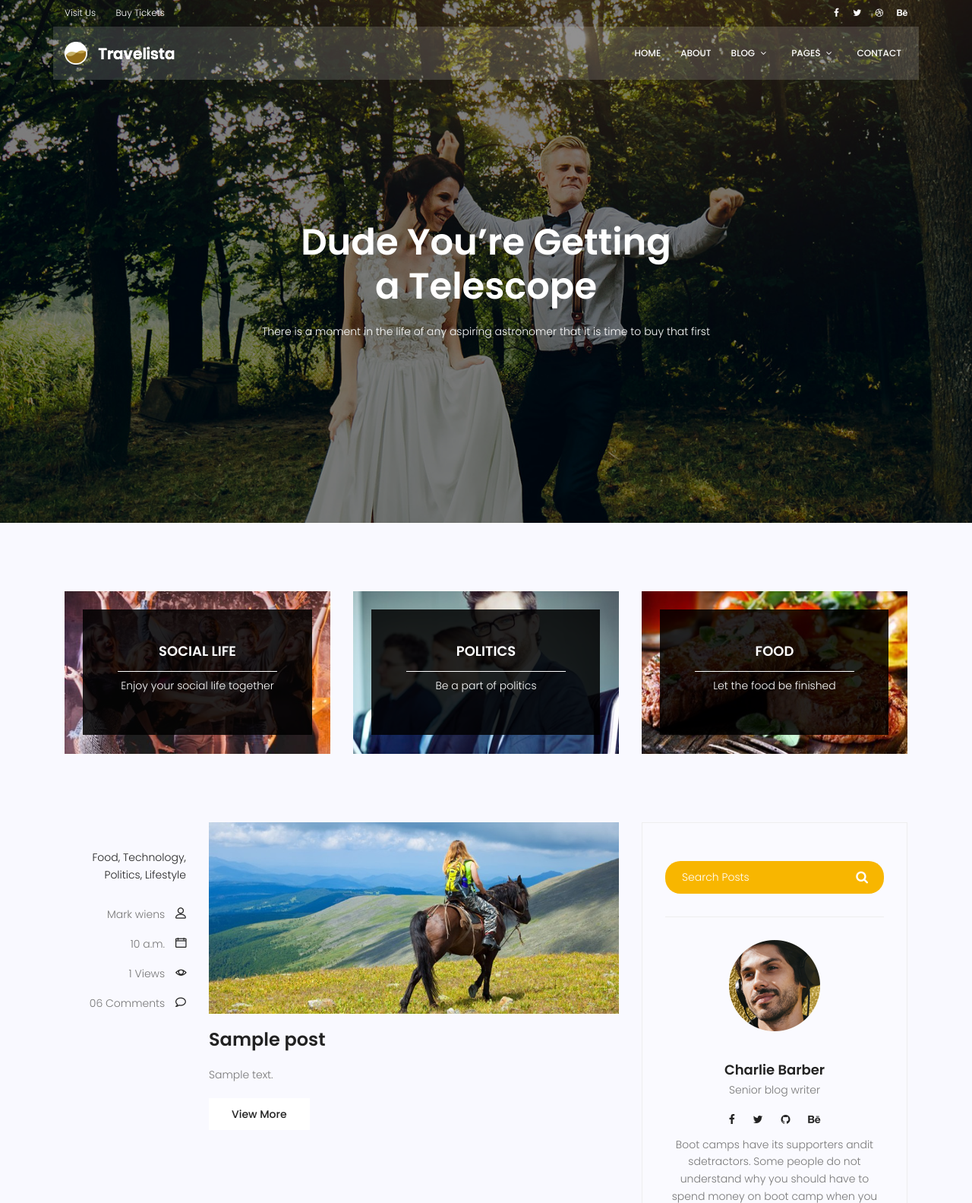
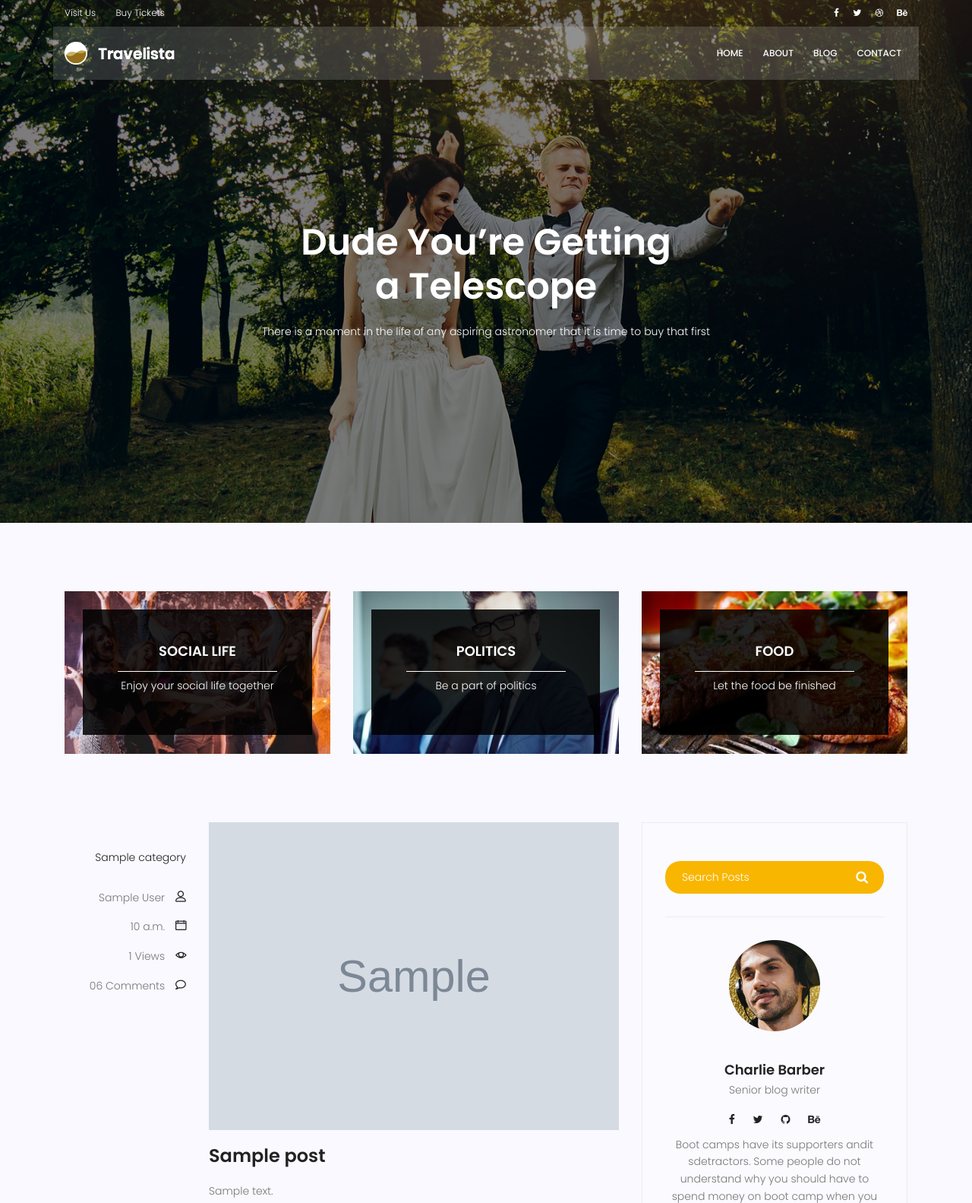
Before and after one commit to mahanomo/mysite, a Django app: page /blog/ in a window 1280 px wide. Shown: the top 1583 px of the page at 76% size. Run offline with Django 3.2, Linux system fonts and the light colour scheme; tables that the repository leaves empty hold one stand-in row (values such as "Sample post"); grey boxes marked "Sample" are stand-in pictures; some libraries are stand-ins or nearby versions.

Commit message:
i do something

```diff
--- a/blog/admin.py
+++ b/blog/admin.py
@@ -1,12 +1,12 @@
 from django.contrib import admin
-from blog.models import Post
+from blog.models import Post,Category
 
 # Register your models here.
 @admin.register(Post)
 class PostAdmin(admin.ModelAdmin):
-    list_display = ["title", "counted_view", "status", "published_date", "created_date"]
+    list_display = ["title", "author" ,"counted_view", "status", "published_date", "created_date"]
     list_filter = ["status"]
     # ordering = ["-created_date"]
     search_fields = ["title","content"]
 
-# admin.site.register(Post,PostAdmin)
+admin.site.register(Category)
--- a/blog/models.py
+++ b/blog/models.py
@@ -1,8 +1,19 @@
 from django.db import models
+from django.contrib.auth.models import User
 
 # Create your models here.
+
+class Category(models.Model):
+    name = models.CharField(max_length=200)
+
+    def __str__(self) :
+        return self.name
+
 class Post(models.Model):
+    image = models.ImageField(upload_to ='blog/',default='blog/default.jpg')
+    author = models.ForeignKey(User, on_delete= models.SET_NULL, null= True)
     title = models.CharField(max_length=215)
+    category = models.ManyToManyField(Category)
     content = models.TextField()
     counted_view = models.IntegerField(default=0)
     status = models.BooleanField(default=False)
--- a/blog/urls.py
+++ b/blog/urls.py
@@ -4,6 +4,6 @@ from blog import views
 app_name = "blog"
 urlpatterns = [
     path("",views.blog_view, name="index"),
-    path("single",views.single_view, name="single"),
-    path("post-<int:pid>",views.test, name="test"),
+    path("post-<int:pid>",views.single_view, name="single"),
+    # path("post-<int:pid>",views.test, name="test"),
 ]
--- a/blog/views.py
+++ b/blog/views.py
@@ -1,23 +1,23 @@
 from django.shortcuts import render
 from blog.models import Post
+from next_prev import next_in_order, prev_in_order
+
 # Create your views here.
 def blog_view(request):
     posts = Post.objects.filter(status=1)
     context = {'posts':posts}
     return render(request, "blog/blog-home.html",context)
 
-def single_view(request):
-    return render(request, "blog/blog-single.html")
+def single_view(request,pid):
+
+    posts = Post.objects.get(id=pid,status=1)
+    context= {"posts": posts }
+    return render(request, "blog/blog-single.html",context)
 
 def test(request,pid):
 
-    def get_object(self, queryset=None):
-        item = self.get_object(queryset)
-        item.counted_view()
-        return item
-
     posts = Post.objects.get(id=pid)
-    nume=get_object(posts)
-    # posts.counted_view += 1
-    context = {'posts':nume}
+    posts.counted_view += 1
+    posts.save(update_fields=("counted_view",))
+    context = {'posts':posts}
     return render(request, "test.html",context,)
--- a/templates/base.html
+++ b/templates/base.html
@@ -20,7 +20,7 @@
     <link href="https://fonts.googleapis.com/css?family=Poppins:100,200,400,300,500,600,700" rel="stylesheet" />
     <!--
 			CSS
-			=============================================     -->
+			=============================================       -->
     <link rel="stylesheet" href="{% static 'css/linearicons.css' %}" />
     <link rel="stylesheet" href="{% static 'css/font-awesome.min.css' %}" />
     <link rel="stylesheet" href="{% static 'css/bootstrap.css' %}" />
@@ -70,36 +70,10 @@
               <li>
                 <a href="{% url 'website:about' %}">About</a>
               </li>
-              <li class="menu-has-children">
-                <a href="">Blog</a>
-                <ul>
-                  <li>
-                    <a href="{% url 'blog:index' %}">Blog Home</a>
-                  </li>
-                  <li>
-                    <a href="{% url 'blog:single' %}">Blog Single</a>
-                  </li>
-                </ul>
+              <li>
+                <a href="{% url 'blog:index' %}">Blog</a>
               </li>
-              <li class="menu-has-children">
-                <a href="">Pages</a>
-                <ul>
-                  <li>
-                    <a href="elements.html">Elements</a>
-                  </li>
-                  <li class="menu-has-children">
-                    <a href="">Level 2</a>
-                    <ul>
-                      <li>
-                        <a href="#">Item One</a>
-                      </li>
-                      <li>
-                        <a href="#">Item Two</a>
-                      </li>
-                    </ul>
-                  </li>
-                </ul>
-              </li>
+
               <li>
                 <a href="{% url 'website:contact' %}">Contact</a>
               </li>
--- a/templates/blog/blog-home.html
+++ b/templates/blog/blog-home.html
@@ -85,21 +85,12 @@
               <div class="col-lg-3 col-md-3 meta-details">
                 <ul class="tags">
                   <li>
-                    <a href="#">Food,</a>
-                  </li>
-                  <li>
-                    <a href="#">Technology,</a>
-                  </li>
-                  <li>
-                    <a href="#">Politics,</a>
-                  </li>
-                  <li>
-                    <a href="#">Lifestyle</a>
+                    <a href="#">{{ post.category.all|join:', ' }}</a>
                   </li>
                 </ul>
                 <div class="user-details row">
                   <p class="user-name col-lg-12 col-md-12 col-6">
-                    <a href="#">Mark wiens</a> <span class="lnr lnr-user"></span>
+                    <a href="#">{{ post.author.get_full_name }}</a> <span class="lnr lnr-user"></span>
                   </p>
                   <p class="date col-lg-12 col-md-12 col-6">
                     <a href="#">{{ post.published_date }}</a> <span class="lnr lnr-calendar-full"></span>
@@ -114,11 +105,11 @@
               </div>
               <div class="col-lg-9 col-md-9">
                 <div class="feature-img">
-                  <img class="img-fluid" src="{% static 'img/blog/feature-img1.jpg' %}" alt="" />
+                  <img class="img-fluid" src="{{ post.image.url }}" alt="" />
                 </div>
-                <a class="posts-title" href="blog-single.html"><h3>{{ post.title }}</h3></a>
+                <a class="posts-title" href="{% url 'blog:single' pid=post.id %}"><h3>{{ post.title }}</h3></a>
                 <p class="excert">{{ post.content }}</p>
-                <a href="blog-single.html" class="primary-btn">View More</a>
+                <a href="{% url 'blog:single' pid=post.id %}" class="primary-btn">View More</a>
               </div>
             </div>
           {% endfor %}
```
Also changed, not shown: templates/blog/blog-single.html (+14 -21 lines), blog/migrations/0005_post_author.py (added), blog/migrations/0006_post_image.py (added), blog/migrations/0007_remove_post_image.py (added), blog/migrations/0008_post_image.py (added), blog/migrations/0009_auto_20250317_0238.py (added), media/blog/default.jpg (added), media/blog/feature-img1.jpg (added), media/blog/feature-img2.jpg (added).
